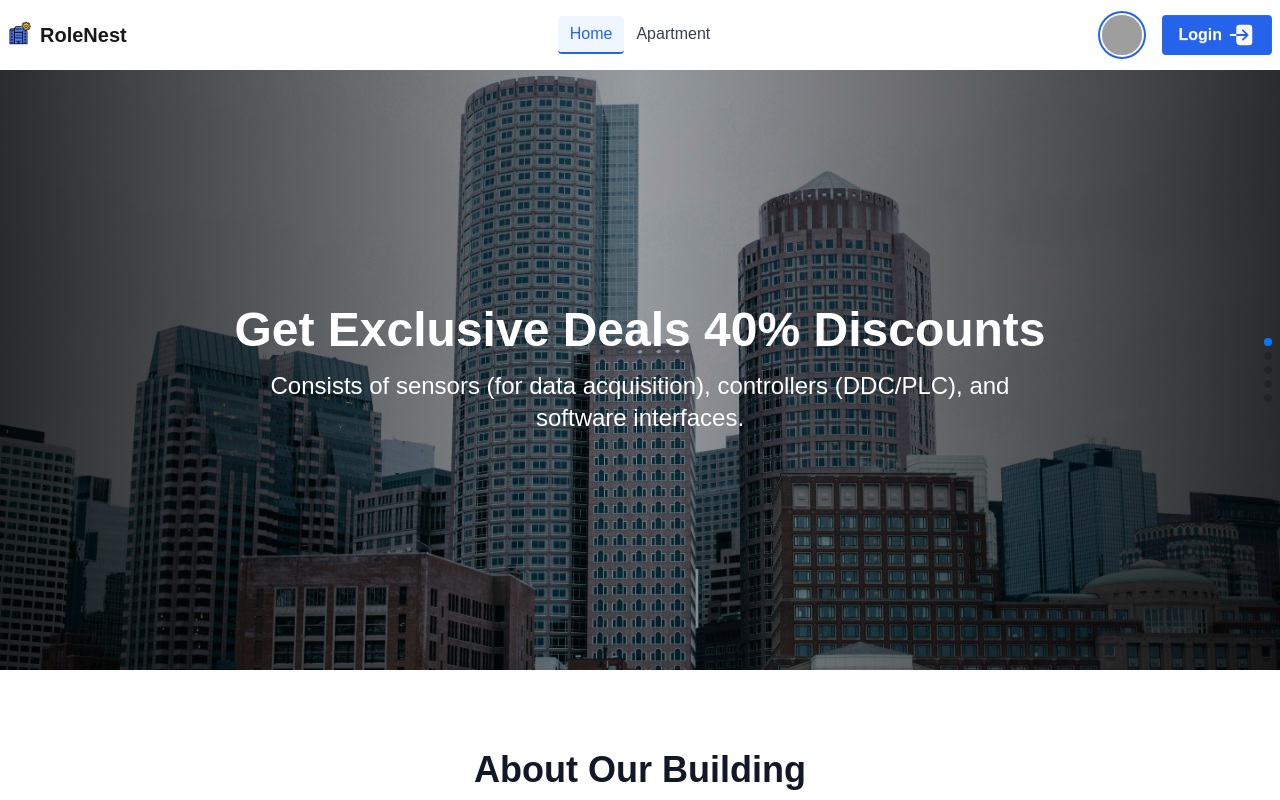
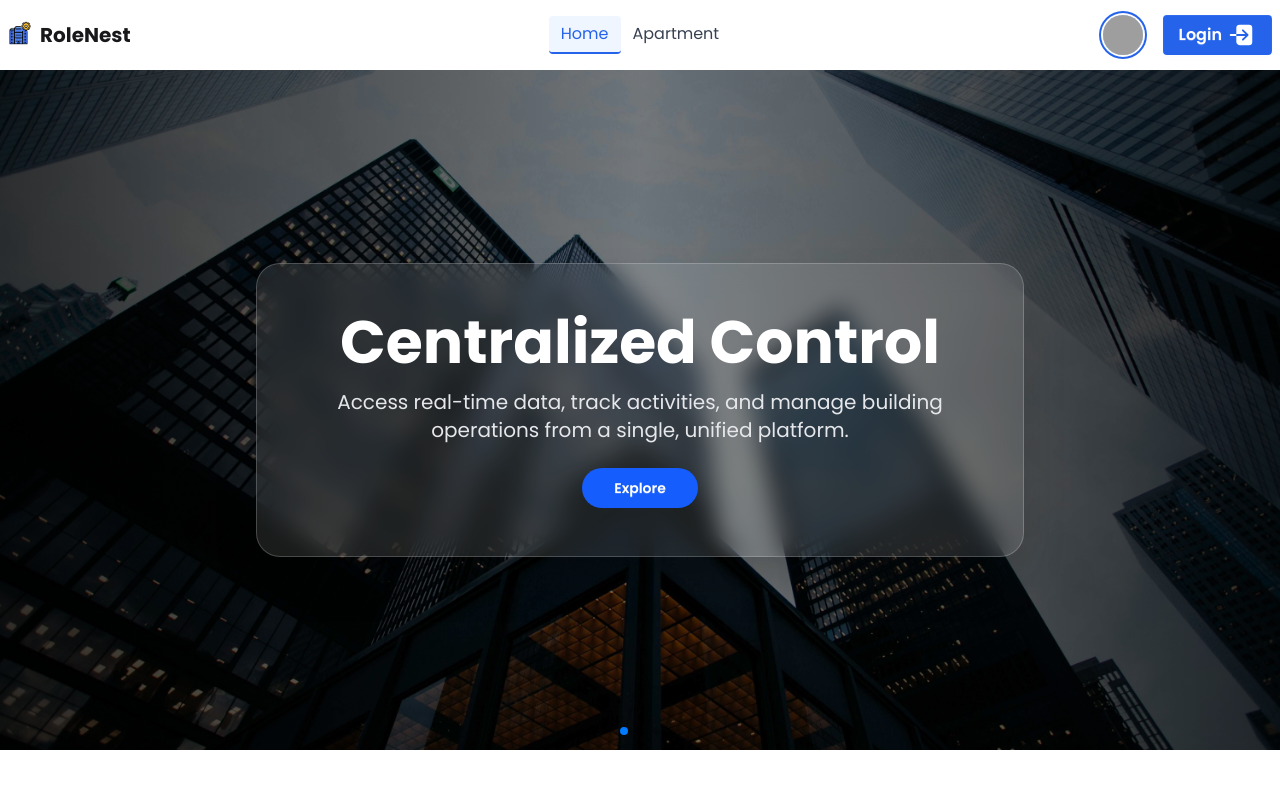
Before and after one commit to saim-alam1/roleNest-client, a React (Vite) app: page / in a window 1280 px wide. Shown: the top 800 px of the page. Built offline with nearby package versions, Linux system fonts and the light colour scheme; grey boxes are pictures that could not be loaded.

Commit message:
Made The Banner More Fancy

```diff
--- a/package.json
+++ b/package.json
@@ -11,6 +11,7 @@
   },
   "dependencies": {
     "@tailwindcss/vite": "^4.2.1",
+    "framer-motion": "^12.34.3",
     "react": "^19.2.0",
     "react-dom": "^19.2.0",
     "react-icons": "^5.5.0",
--- a/src/components/Layouts/MainLayout/MainLayout.jsx
+++ b/src/components/Layouts/MainLayout/MainLayout.jsx
@@ -7,7 +7,7 @@ const HomeLayout = () => {
     <>
       <Navbar />
       <div className="max-w-480 mx-auto min-h-[calc(100vh-117px)] grow w-full">
-        <Outlet></Outlet>
+        <Outlet />
       </div>
       <Footer />
     </>
--- a/src/components/Pages/Banner/Banner.jsx
+++ b/src/components/Pages/Banner/Banner.jsx
@@ -1,7 +1,11 @@
 import { Swiper, SwiperSlide } from "swiper/react";
 import "swiper/css";
 import "swiper/css/pagination";
-import { Mousewheel, Pagination } from "swiper/modules";
+import "swiper/css/effect-fade";
+
+import { Pagination, Autoplay, EffectFade } from "swiper/modules";
+import { motion } from "framer-motion";
+
 import building1 from "../../../assets/1.jpg";
 import building2 from "../../../assets/2.jpg";
 import building3 from "../../../assets/3.jpg";
@@ -13,44 +17,51 @@ const slides = [
     image: building1,
     title: "Get Exclusive Deals 40% Discounts",
     description:
-      "Consists of sensors (for data acquisition), controllers (DDC/PLC), and software interfaces.",
+      "Simplify property management with an intelligent system designed for owners, tenants, and administrators.",
   },
   {
     image: building2,
     title: "Centralized Control",
     description:
-      "A single interface allows facility managers to monitor and adjust systems in real-time.",
+      "Access real-time data, track activities, and manage building operations from a single, unified platform.",
   },
   {
     image: building3,
     title: "Energy Optimization",
     description:
-      "Automated scheduling, occupancy sensors, and demand-based control significantly reduce energy consumption.",
+      "Reduce energy costs using automated scheduling and occupancy sensors. Utilities and lower expenses with AI intelligent.",
   },
   {
     image: building4,
     title: "Maintenance Efficiency",
     description:
-      "Identifies faults, logs data, and provides alerts, allowing for proactive, rather than reactive, maintenance.",
+      "Detect faults early and maintain systems proactively. Stay ahead of repairs with smart organized workflows.",
   },
   {
     image: building5,
     title: "Safety & Security Integration",
     description:
-      "Incorporates fire alarms, smoke detectors, access control, and CCTV. Modern offer scalable solutions for everything from small offices to complex, high-rise",
+      "Integrate CCTV, fire alarms and access control seamlessly. Protect residents and assets with modern, centralized safety management.",
   },
 ];
 
-export default function App() {
+const textAnimation = {
+  hidden: { opacity: 0, y: 60 },
+  visible: {
+    opacity: 1,
+    y: 0,
+    transition: { duration: 0.8 },
+  },
+};
+
+const Banner = () => {
   return (
     <Swiper
-      direction={"vertical"}
-      slidesPerView={1}
-      spaceBetween={30}
-      mousewheel={true}
+      effect="fade"
+      autoplay={{ delay: 3500, disableOnInteraction: false }}
       pagination={{ clickable: true }}
-      modules={[Mousewheel, Pagination]}
-      className="h-150 w-full"
+      modules={[Pagination, Autoplay, EffectFade]}
+      className="h-[65vh] sm:h-[75vh] md:h-[85vh] w-full"
     >
       {slides.map((slide, index) => (
         <SwiperSlide key={index}>
@@ -59,20 +70,48 @@ export default function App() {
             style={{ backgroundImage: `url(${slide.image})` }}
           >
             {/* Overlay */}
-            <div className="absolute inset-0 bg-linear-to-r from-black/80 via-black/30 to-black/80"></div>
+            <div className="absolute inset-0 bg-linear-to-r from-black/80 via-black/50 to-black/80"></div>
 
-            {/* Text */}
-            <div className="absolute inset-0 flex flex-col justify-center items-center text-center px-6 space-y-4">
-              <h2 className="text-4xl md:text-5xl font-bold text-white">
-                {slide.title}
-              </h2>
-              <p className="text-lg md:text-2xl text-white max-w-3xl">
-                {slide.description}
-              </p>
+            {/* Text Container */}
+            <div className="absolute inset-0 flex items-center justify-center px-4 sm:px-6 md:px-10">
+              <motion.div
+                key={index}
+                variants={textAnimation}
+                initial="hidden"
+                animate="visible"
+                className="text-center backdrop-blur-md bg-white/10 border border-white/20
+                p-6 sm:p-8 md:p-12
+                rounded-2xl sm:rounded-3xl
+                shadow-2xl
+                max-w-xs sm:max-w-xl md:max-w-3xl"
+              >
+                {/* Title */}
+                <h2 className="text-2xl sm:text-4xl md:text-5xl lg:text-6xl font-bold text-white mb-4">
+                  {slide.title}
+                </h2>
+
+                {/* Description */}
+                <p className="text-sm sm:text-lg md:text-xl text-gray-200 mb-6">
+                  {slide.description}
+                </p>
+
+                {/* Buttons */}
+                <div className="flex flex-col sm:flex-row justify-center items-center gap-4">
+                  <button className="btn bg-blue-600 hover:bg-blue-700 border-none text-white rounded-full px-6 sm:px-8 w-full sm:w-auto shadow-none">
+                    Explore
+                  </button>
+
+                  {/* <button className="btn btn-outline text-white border-white hover:bg-white hover:text-black rounded-full px-6 sm:px-8 w-full sm:w-auto">
+                    Learn More
+                  </button> */}
+                </div>
+              </motion.div>
             </div>
           </div>
         </SwiperSlide>
       ))}
     </Swiper>
   );
-}
+};
+
+export default Banner;
--- a/src/index.css
+++ b/src/index.css
@@ -1,7 +1,7 @@
+@import url("https://fonts.googleapis.com/css2?family=Poppins:ital,wght@0,100;0,200;0,300;0,400;0,500;0,600;0,700;0,800;0,900;1,100;1,200;1,300;1,400;1,500;1,600;1,700;1,800;1,900&display=swap");
+
 @import "tailwindcss";
 @plugin "daisyui";
-
-@import url("https://fonts.googleapis.com/css2?family=Poppins:ital,wght@0,100;0,200;0,300;0,400;0,500;0,600;0,700;0,800;0,900;1,100;1,200;1,300;1,400;1,500;1,600;1,700;1,800;1,900&display=swap");
 
 html,
 body {
```
Also changed, not shown: 1 other file (tests, documents, lock files or other folders).
